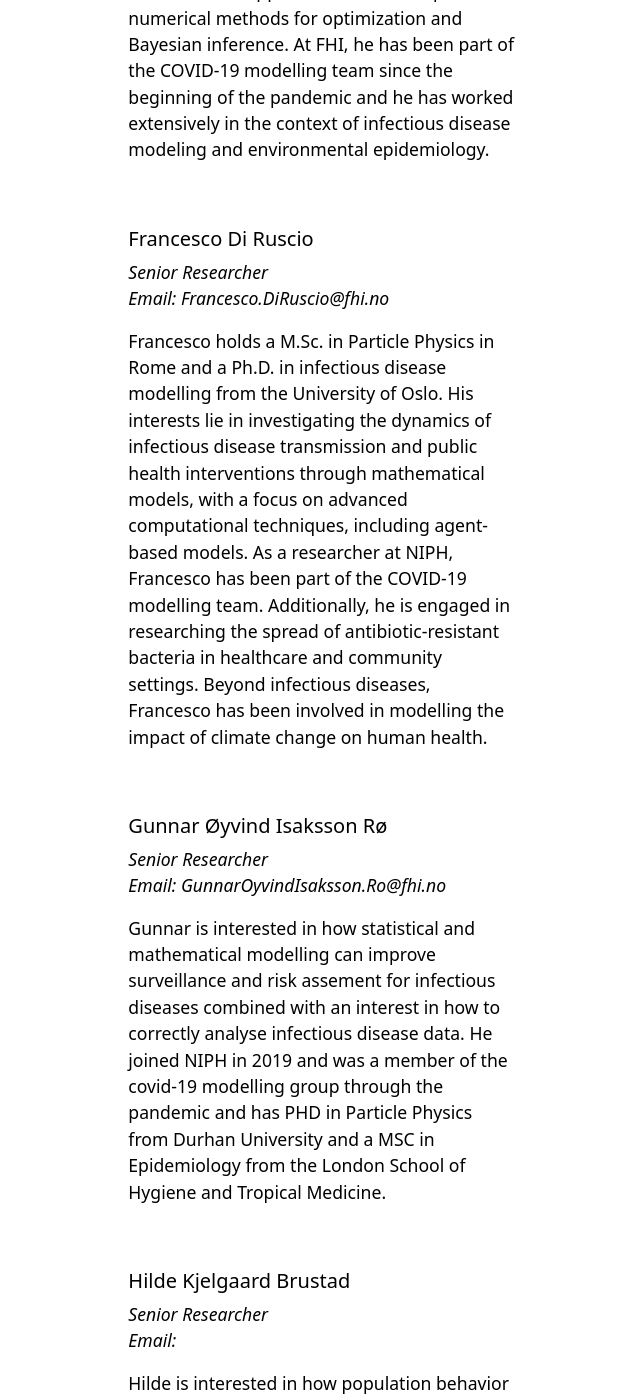
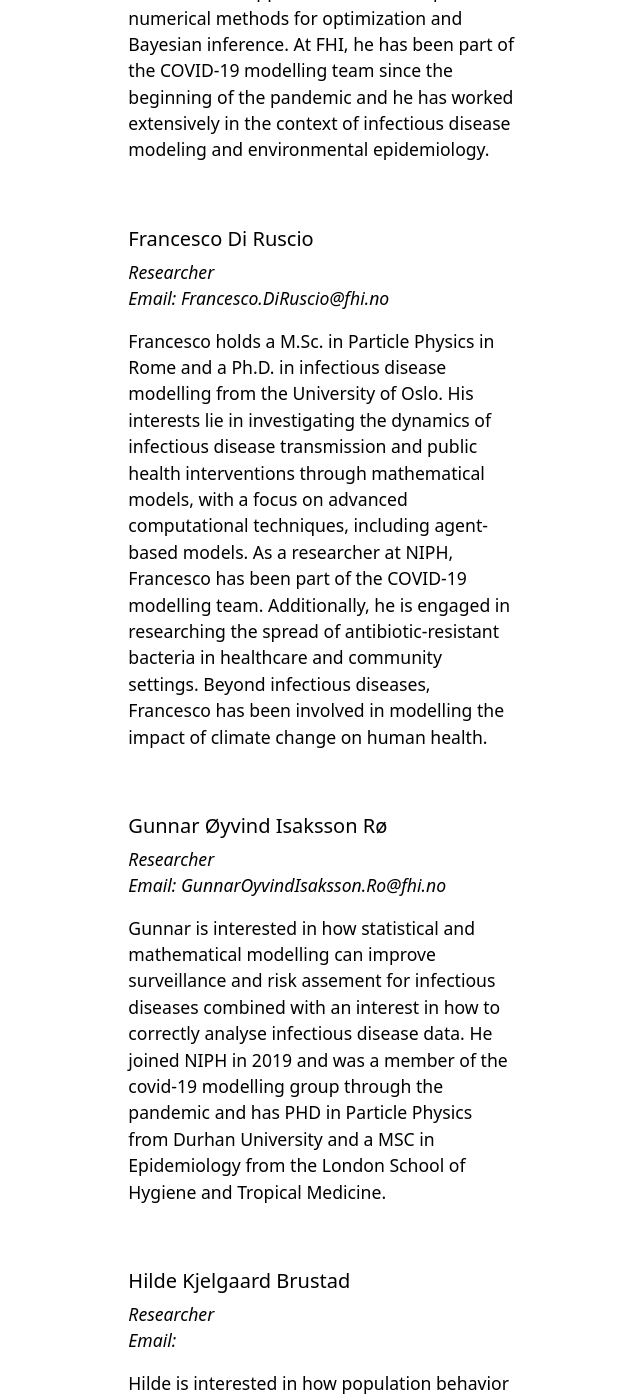
Before and after one commit to folkehelseinstituttet/modelling, a Jekyll site: the page built from people.md, in a window 1280 px wide and 1400 px high, scrolled down 1302 px. Shown: the whole window, without its empty margins (101-741 px from the left). Built offline with Jekyll 4.4.1, drawn with Linux system fonts in a browser that asks for light colours; some of the changed text lies outside the part shown.

Commit message:
Revised position titles in accordance with FHI policy

```diff
--- a/_data/settings.yml
+++ b/_data/settings.yml
@@ -9,13 +9,13 @@ people:
 - {name: 'Birgitte Freiesleben de Blasio', title: 'Professor and team scientific leader', department: 'Division for infection control, NIPH & Department of Medicine, University of Oslo', institution: 'Folkehelseinstituttet & UiO', institution_address: 'Lovisenberggata 8, 0456 Oslo', phone: '', email: 'Birgitte.Freiesleben.DeBlasio@fhi.no', office: '', image: 'assets/img/birgitte.jpg', url: 'birgitte', summary: 'Birgitte’s research is focused on developing mathematical models to study the spread of infectious diseases and predict the effectiveness of various control strategies. She is also interested in understanding social contact structures and methods related to social network analysis. She has an MSc and PhD from the Niels Bohr Institute in theoretical physics. During the COVID-19 pandemic, she headed the COVID-19 modelling team, a collaboration between NIPH, the University of Oslo, Norwegian Computing Centre and Telenor. She is scientific director at the NIPH and holds a position as Professor II at Oslo Centre for Biostatistics and Epidemiology, the University of Oslo.'}
 - {name: 'Marissa Erin LeBlanc', title: 'Section head & team manager, PhD', department: 'Methods Development and Analysis', institution: 'Folkehelseinstituttet', institution_address: 'Lovisenberggata 8, 0456 Oslo', email: 'MarissaErin.LeBlanc@fhi.no', office: '', image: 'assets/img/fhi_fjes.png', url: 'marissa', summary: ''}
 - {name: 'Alfonso Diz-Lois Palomares', title: 'Researcher & PhD candidate', department: 'Methods Development and Analysis, NIPH & Department of Mathematics, University of Oslo', institution: 'Folkehelseinstituttet & UiO', institution_address: 'Lovisenberggata 8, 0456 Oslo', email: 'Alfonso.Diz-LoisPalomares@fhi.no', office: '', image: 'assets/img/fhi_fjes.png', url: 'alfonso', summary: 'Alfonso is a Chemist by training (B.S. , MSc.) with a Master of Science in Applied Physics and is currently pursuing a PhD in High Dimensional SMC methods at the faculty of Mathematics at UiO. As a researcher, he has worked in the application and development of numerical methods for optimization and Bayesian inference. At FHI, he has been part of the COVID-19 modelling team since the beginning of the pandemic and he has worked extensively in the context of infectious disease modeling and environmental epidemiology.'}
-- {name: 'Francesco Di Ruscio', title: 'Senior Researcher', department: 'Methods Development and Analysis', institution: 'Folkehelseinstituttet', institution_address: 'Lovisenberggata 8, 0456 Oslo', email: 'Francesco.DiRuscio@fhi.no', office: '', image: 'assets/img/fhi_fjes.png', url: 'francesco', summary: 'Francesco holds a M.Sc. in Particle Physics in Rome and a Ph.D. in infectious disease modelling from the University of Oslo. His interests lie in investigating the dynamics of infectious disease transmission and public health interventions through mathematical models, with a focus on advanced computational techniques, including agent-based models. As a researcher at NIPH, Francesco has been part of the COVID-19 modelling team. Additionally, he is engaged in researching the spread of antibiotic-resistant bacteria in healthcare and community settings. Beyond infectious diseases, Francesco has been involved in modelling the impact of climate change on human health.'}
-- {name: 'Gunnar Øyvind Isaksson Rø', title: 'Senior Researcher', department: 'Methods Development and Analysis', institution: 'Folkehelseinstituttet', institution_address: 'Lovisenberggata 8, 0456 Oslo', phone: '', email: 'GunnarOyvindIsaksson.Ro@fhi.no', office: '', image: 'assets/img/gunnar.jpg', url: 'gunnar', summary: 'Gunnar is interested in how statistical and mathematical modelling can improve surveillance and risk assement for infectious diseases combined with an interest in how to correctly analyse infectious disease data. He joined NIPH in 2019 and was a member of the covid-19 modelling group through the pandemic and has PHD in Particle Physics from Durhan University and a MSC in Epidemiology from the London School of Hygiene and Tropical Medicine.'}
-- {name: 'Hilde Kjelgaard Brustad', title: 'Senior Researcher', department: 'Oslo Centre for Biostatistics and Epidemiology', institution: 'Department of Medicine, University of Oslo', institution_address: '', email: '', office: '', image: 'assets/img/fhi_fjes.png', url: 'hilde', summary: 'Hilde is interested in how population behavior impacts the spread of infectious diseases. She has a background in applied mathematics and entered the world of statistics through her PhD in applied statistics and forensic genetics, from Norwegian University of Life Sciences. During the pandemic she joined a collaboration between academia and public health agencies in the Nordic countries, with focus on infectious disease modelling. She was introduced to the modelling environment at FHI through this collaboration. Hilde has a researcher position at Oslo Center for Biostatistics and Epidemiology, Oslo University Hospital, doing statistical advising in the Clinical Trials Unit, combined with research on infectious diseases modelling.'}
+- {name: 'Francesco Di Ruscio', title: 'Researcher', department: 'Methods Development and Analysis', institution: 'Folkehelseinstituttet', institution_address: 'Lovisenberggata 8, 0456 Oslo', email: 'Francesco.DiRuscio@fhi.no', office: '', image: 'assets/img/fhi_fjes.png', url: 'francesco', summary: 'Francesco holds a M.Sc. in Particle Physics in Rome and a Ph.D. in infectious disease modelling from the University of Oslo. His interests lie in investigating the dynamics of infectious disease transmission and public health interventions through mathematical models, with a focus on advanced computational techniques, including agent-based models. As a researcher at NIPH, Francesco has been part of the COVID-19 modelling team. Additionally, he is engaged in researching the spread of antibiotic-resistant bacteria in healthcare and community settings. Beyond infectious diseases, Francesco has been involved in modelling the impact of climate change on human health.'}
+- {name: 'Gunnar Øyvind Isaksson Rø', title: 'Researcher', department: 'Methods Development and Analysis', institution: 'Folkehelseinstituttet', institution_address: 'Lovisenberggata 8, 0456 Oslo', phone: '', email: 'GunnarOyvindIsaksson.Ro@fhi.no', office: '', image: 'assets/img/gunnar.jpg', url: 'gunnar', summary: 'Gunnar is interested in how statistical and mathematical modelling can improve surveillance and risk assement for infectious diseases combined with an interest in how to correctly analyse infectious disease data. He joined NIPH in 2019 and was a member of the covid-19 modelling group through the pandemic and has PHD in Particle Physics from Durhan University and a MSC in Epidemiology from the London School of Hygiene and Tropical Medicine.'}
+- {name: 'Hilde Kjelgaard Brustad', title: 'Researcher', department: 'Oslo Centre for Biostatistics and Epidemiology', institution: 'Department of Medicine, University of Oslo', institution_address: '', email: '', office: '', image: 'assets/img/fhi_fjes.png', url: 'hilde', summary: 'Hilde is interested in how population behavior impacts the spread of infectious diseases. She has a background in applied mathematics and entered the world of statistics through her PhD in applied statistics and forensic genetics, from Norwegian University of Life Sciences. During the pandemic she joined a collaboration between academia and public health agencies in the Nordic countries, with focus on infectious disease modelling. She was introduced to the modelling environment at FHI through this collaboration. Hilde has a researcher position at Oslo Center for Biostatistics and Epidemiology, Oslo University Hospital, doing statistical advising in the Clinical Trials Unit, combined with research on infectious diseases modelling.'}
 - {name: 'Ida-Marie Fauske Johansson', title: 'PhD candidate', department: 'Methods Development and Analysis, NIPH & Department of Physics, University of Oslo', institution: 'Folkehelseinstituttet & UiO', institution_address: 'Lovisenberggata 8, 0456 Oslo', email: '', office: '', image: 'assets/img/fhi_fjes.png', url: 'ida', summary: ''}
 - {name: 'Anja Bråthen Kristoffersen', title: 'Senior Researcher', department: 'Methods Development and Analysis', institution: 'Folkehelseinstituttet', institution_address: 'Lovisenberggata 8, 0456 Oslo', email: 'AnjaBrathen.Kristoffersen@fhi.no', office: '', image: 'assets/img/fhi_fjes.png', url: 'anja', summary: ''}
 - {name: 'Jonas Christoffer Lindstrøm', title: 'Researcher', department: 'Methods Development and Analysis', institution: 'Folkehelseinstituttet', institution_address: 'Lovisenberggata 8, 0456 Oslo', email: 'JonasChristoffer.Lindstrom@fhi.no', office: '', image: 'assets/img/fhi_fjes.png', url: 'jonas', summary: ''}
-- {name: 'Jørgen Eriksson Midtbø', title: 'Senior Researcher', department: 'Methods Development and Analysis', institution: 'Folkehelseinstituttet', institution_address: 'Lovisenberggata 8, 0456 Oslo', email: 'JorgenEriksson.Midtbo@fhi.no', office: '', image: 'assets/img/fhi_fjes.png', url: 'jorgen', summary: 'Jørgen enjoys anything that has to do with Monte Carlo methods. He has a PhD in nuclear physics from the University of Oslo, and joined the NIPH modelling group in 2021 at the height of the covid-19 pandemic. He came from a position working with mobility data at Norwegian telecom company Telenor, and thus has broad knowledge of human mobility data. Since joining NIPH, he has among other things worked on scenario modelling of covid-19 using agent-based models, modelling of varicella and herpes zoster vaccination and modelling of hepatitis C. He is also involved in surveillance of covid-19 vaccine effectiveness using Norwegian registry data.'}
+- {name: 'Jørgen Eriksson Midtbø', title: 'Researcher', department: 'Methods Development and Analysis', institution: 'Folkehelseinstituttet', institution_address: 'Lovisenberggata 8, 0456 Oslo', email: 'JorgenEriksson.Midtbo@fhi.no', office: '', image: 'assets/img/fhi_fjes.png', url: 'jorgen', summary: 'Jørgen enjoys anything that has to do with Monte Carlo methods. He has a PhD in nuclear physics from the University of Oslo, and joined the NIPH modelling group in 2021 at the height of the covid-19 pandemic. He came from a position working with mobility data at Norwegian telecom company Telenor, and thus has broad knowledge of human mobility data. Since joining NIPH, he has among other things worked on scenario modelling of covid-19 using agent-based models, modelling of varicella and herpes zoster vaccination and modelling of hepatitis C. He is also involved in surveillance of covid-19 vaccine effectiveness using Norwegian registry data.'}
 - {name: 'Sasi Kandula', title: 'Senior Engineer', department: 'Methods Development and Analysis', institution: 'Folkehelseinstituttet', institution_address: 'Lovisenberggata 8, 0456 Oslo', email: '<a href="https://www.fhi.no/om/organisasjon/metodeutvikling-og-analyse/sasikiran-kandula/"> Contact </a>', office: '', image: 'assets/img/fhi_fjes.png', url: 'sasi', summary: 'Sasi has been a part of the modeling team at NIPH since December 2022. His publications can be found <a href="https://pubmed.ncbi.nlm.nih.gov/?term=%22Sasikiran+Kandula%22&sort=date&size=100"> here.</a>'}
 
 projects:
```
